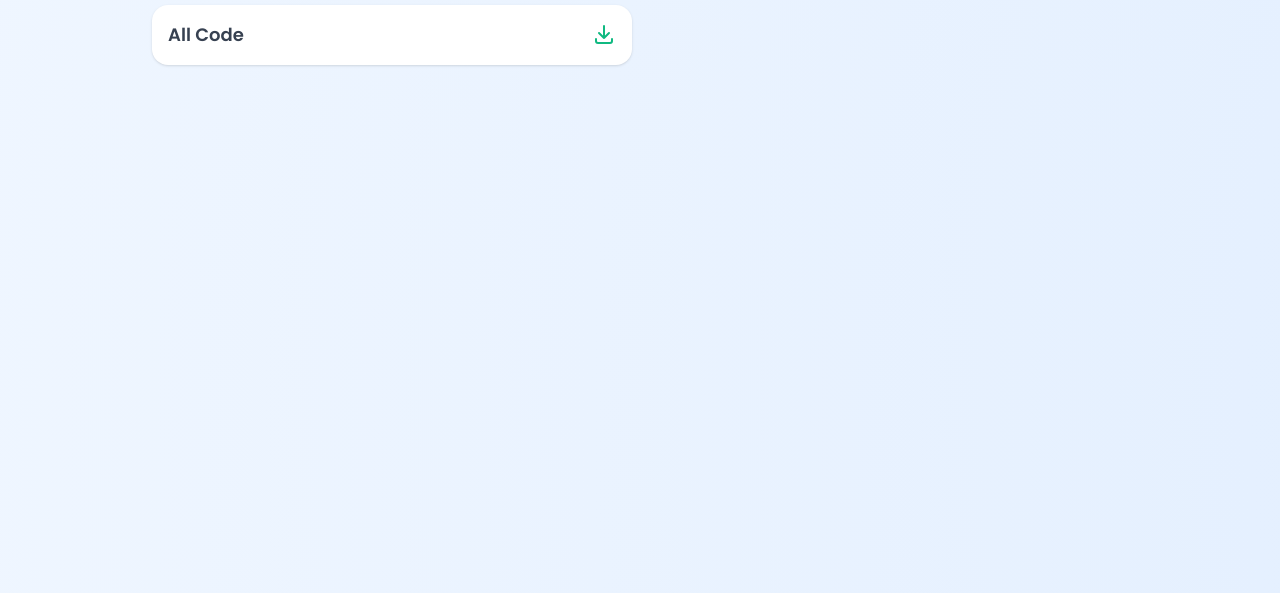
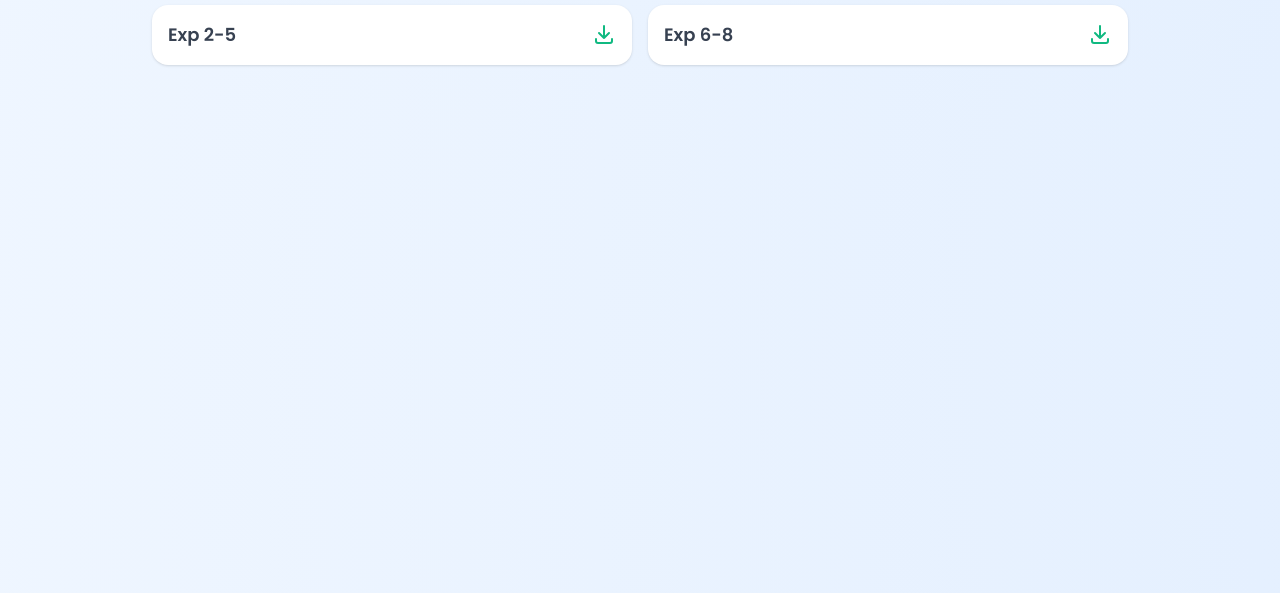
Before and after one commit to VedantDarokar/Lab_Test, a plain HTML site: page dbms.html in a window 1280 px wide. Shown: the part 207-800 px from the top of the page. Drawn offline with nearby package versions, Linux system fonts and the light colour scheme.

Commit message:
dbms all ok

```diff
--- a/dbms.html
+++ b/dbms.html
@@ -95,15 +95,26 @@
     <div class="grid grid-cols-1 sm:grid-cols-2 gap-4">
 
       <!-- Experiment Cards -->
-      <a href="Files/dbms.pdf" download
+      <a href="Files/dbms2-5.pdf" download
         class="flex justify-between items-center bg-white dark:bg-darkCard p-4 rounded-2xl shadow hover:shadow-lg transition w-full">
-        <span class="text-lg font-semibold text-gray-700 dark:text-gray-200">All Code</span>
+        <span class="text-lg font-semibold text-gray-700 dark:text-gray-200">Exp 2-5</span>
         <svg xmlns="http://www.w3.org/2000/svg" class="h-6 w-6 text-primary dark:text-secondary" fill="none"
           viewBox="0 0 24 24" stroke="currentColor">
           <path stroke-linecap="round" stroke-linejoin="round" stroke-width="2"
             d="M4 16v2a2 2 0 002 2h12a2 2 0 002-2v-2M7 10l5 5 5-5M12 15V3" />
         </svg>
       </a>
+
+      <a href="Files/dbms6-8.pdf" download
+        class="flex justify-between items-center bg-white dark:bg-darkCard p-4 rounded-2xl shadow hover:shadow-lg transition w-full">
+        <span class="text-lg font-semibold text-gray-700 dark:text-gray-200">Exp 6-8</span>
+        <svg xmlns="http://www.w3.org/2000/svg" class="h-6 w-6 text-primary dark:text-secondary" fill="none"
+          viewBox="0 0 24 24" stroke="currentColor">
+          <path stroke-linecap="round" stroke-linejoin="round" stroke-width="2"
+            d="M4 16v2a2 2 0 002 2h12a2 2 0 002-2v-2M7 10l5 5 5-5M12 15V3" />
+        </svg>
+      </a>
+
     </div>
   </section>
 
```
Also changed, not shown: 2 other files.
